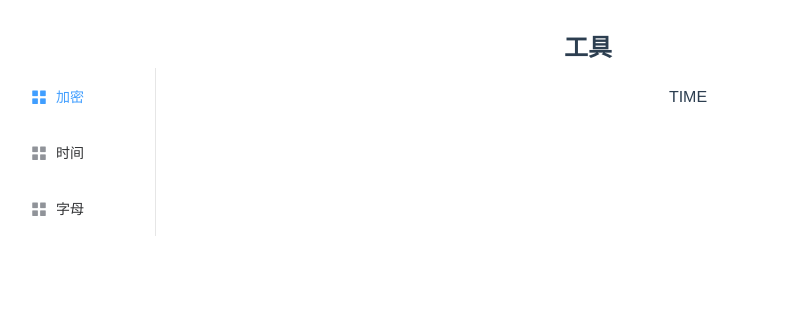
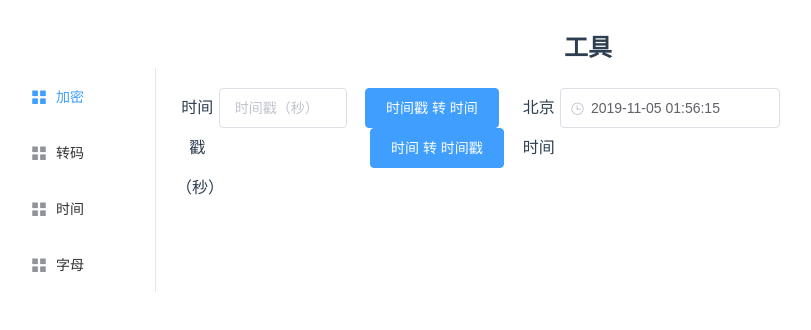
Before and after one commit to OomelodyoO/tools, a Vue app: page /#/time in a window 1280 px wide. Shown: the top 330 px of the page, without its empty margins (52-863 px from the left). Built offline with nearby package versions, Linux system fonts and the light colour scheme.

Commit message:
转时间戳 转码

```diff
--- a/src/components/content/letter/Letter.vue
+++ b/src/components/content/letter/Letter.vue
@@ -1,10 +1,10 @@
 <template>
     <div id="letter">
-        <el-row justify="center">
+        <el-row>
             <el-button type="primary" @click="changeCase('upper')">转大写</el-button>
             <el-button type="primary" @click="changeCase('lower')">转小写</el-button>
-            <el-button type="primary" @click="changeNaming('camelBakToUnderLine')">驼峰转下划线</el-button>
-            <el-button type="primary" @click="changeNaming('underLineToCamelBak')">下划线转驼峰</el-button>
+            <el-button type="primary" @click="changeNaming('camelBakToUnderLine')">驼峰 转 下划线</el-button>
+            <el-button type="primary" @click="changeNaming('underLineToCamelBak')">下划线 转 驼峰</el-button>
         </el-row>
         <el-row>
             <el-col :span="1">输入：</el-col>
--- a/src/components/content/time/Time.vue
+++ b/src/components/content/time/Time.vue
@@ -1,16 +1,56 @@
 <template>
     <div id="time">
-        TIME
+        <el-row>
+            <el-col :span="1">时间戳（秒）</el-col>
+            <el-col :span="3">
+                <el-input v-model="timestamp" placeholder="时间戳（秒）"></el-input>
+            </el-col>
+            <el-col :span="4">
+                <el-button type="primary" @click="changeTime('timeStampToTime')">时间戳 转 时间</el-button>
+                <el-button type="primary" @click="changeTime('timeToTimeStamp')">时间  转 时间戳</el-button>
+            </el-col>
+            <el-col :span="1">北京时间</el-col>
+            <el-col :span="3">
+                <el-date-picker
+                        v-model="date"
+                        :default-value="new Date()"
+                        type="datetime"
+                        placeholder="北京时间">
+                </el-date-picker>
+            </el-col>
+        </el-row>
     </div>
+
 
 </template>
 
 <script>
     export default {
-        name: "Time"
+        name: "Time",
+        data() {
+            return {
+                timestamp: '',
+                date: new Date()
+            }
+        },
+        methods: {
+            changeTime(str) {
+                switch (str) {
+                    case "timeStampToTime":
+                        this.date = new Date(this.timestamp * 1000);
+                        break;
+                    case "timeToTimeStamp":
+                        this.timestamp = (this.date.getTime() - this.date.getTime() % 1000) / 1000;
+                        break;
+                }
+            }
+        }
     }
 </script>
 
 <style scoped>
-
+    .el-row {
+        line-height: 40px;
+        margin-bottom: 20px;
+    }
 </style>
--- /dev/null
+++ b/src/components/content/transcoding/Transcoding.vue
@@ -0,0 +1,62 @@
+<template>
+    <div id="transcoding">
+        <el-row>
+            <el-button type="primary" @click="changeTranscoding('characterToBase64')">Character 转 Base64</el-button>
+            <el-button type="primary" @click="changeTranscoding('base64ToCharacter')">Base64 转 Character</el-button>
+            <el-button type="primary" @click="changeTranscoding('unicodeToCharacter')">Unicode 转 Character</el-button>
+            <el-button type="primary" @click="changeTranscoding('characterToUnicode')">Character 转 Unicode</el-button>
+        </el-row>
+        <el-row>
+            <el-col :span="1">输入：</el-col>
+            <el-col :span="11">
+                <el-input v-model="input" placeholder="输入" type="textarea"
+                          :autosize="{ minRows: 10, maxRows: 10}"></el-input>
+            </el-col>
+            <el-col :span="1">输出：</el-col>
+            <el-col :span="11">
+                <el-input v-model="output" placeholder="输出" type="textarea"
+                          :autosize="{ minRows: 10, maxRows: 10}"></el-input>
+            </el-col>
+        </el-row>
+    </div>
+</template>
+
+<script>
+    export default {
+        name: "Transcoding",
+        data() {
+            return {
+                input: '',
+                output: ''
+            }
+        },
+        methods: {
+            changeTranscoding(str) {
+                switch (str) {
+                    case "characterToBase64":
+                        this.output = this.$crypto.enc.Base64.stringify(this.$crypto.enc.Utf8.parse(this.input));
+                        break;
+                    case "base64ToCharacter":
+                        this.output = this.$crypto.enc.Base64.parse(this.input).toString(this.$crypto.enc.Utf8);
+                        break;
+                    case "unicodeToCharacter":
+                        this.output = unescape(this.input.replace(/&#x/g, '%u').replace(/\\u/g, '%u').replace(/;/g, ''));
+                        break;
+                    case "characterToUnicode":
+                        // eslint-disable-next-line no-control-regex
+                        this.output = this.input.replace(/[^\u0000-\u00FF]/g, function($0) {
+                            return escape($0).replace(/(%u)(\w{4})/gi, "&#x$2;")
+                        });
+                        break;
+                }
+            }
+        }
+    }
+</script>
+
+<style scoped>
+    .el-row {
+        line-height: 40px;
+        margin-bottom: 20px;
+    }
+</style>
--- a/src/components/navigation/Navigation.vue
+++ b/src/components/navigation/Navigation.vue
@@ -6,12 +6,17 @@
                 <span slot="title">加密</span>
             </el-menu-item>
 
-            <el-menu-item index="2" route="/time">
+            <el-menu-item index="2" route="/transcoding">
+                <i class="el-icon-menu"></i>
+                <span slot="title">转码</span>
+            </el-menu-item>
+
+            <el-menu-item index="3" route="/time">
                 <i class="el-icon-menu"></i>
                 <span slot="title">时间</span>
             </el-menu-item>
 
-            <el-menu-item index="3" route="/letter">
+            <el-menu-item index="4" route="/letter">
                 <i class="el-icon-menu"></i>
                 <span slot="title">字母</span>
             </el-menu-item>
--- a/src/router/index.js
+++ b/src/router/index.js
@@ -2,6 +2,7 @@ import Vue from 'vue'
 import Router from 'vue-router'
 
 const Encryption = () => import("@/components/content/encryption/Encryption");
+const Transcoding = () => import("@/components/content/transcoding/Transcoding");
 const Time = () => import("@/components/content/time/Time");
 const Letter = () => import("@/components/content/letter/Letter");
 
@@ -19,6 +20,11 @@ export default new Router({
             components: {default: Encryption}
         },
         {
+            path: '/transcoding',
+            name: 'transcoding',
+            components: {default: Transcoding}
+        },
+        {
             path: '/time',
             name: 'time',
             components: {default: Time}
```
